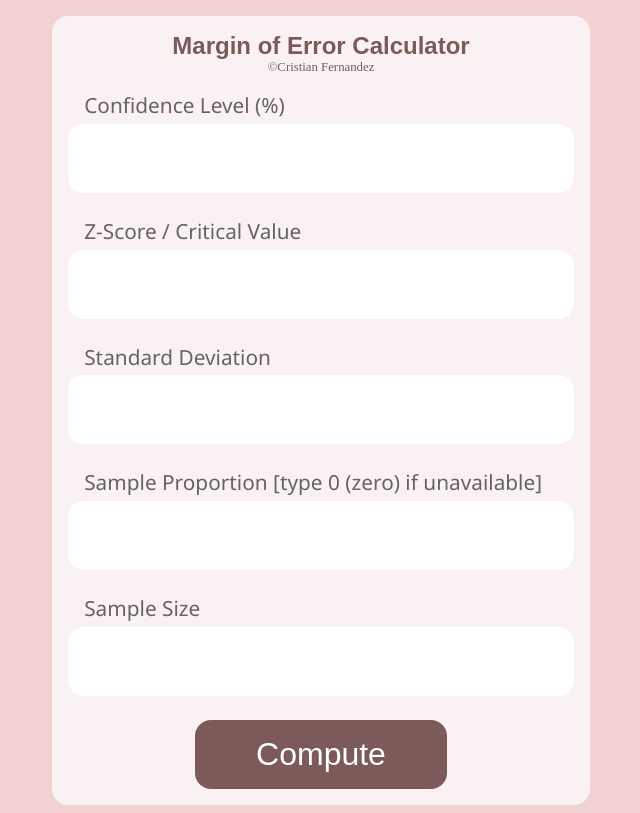
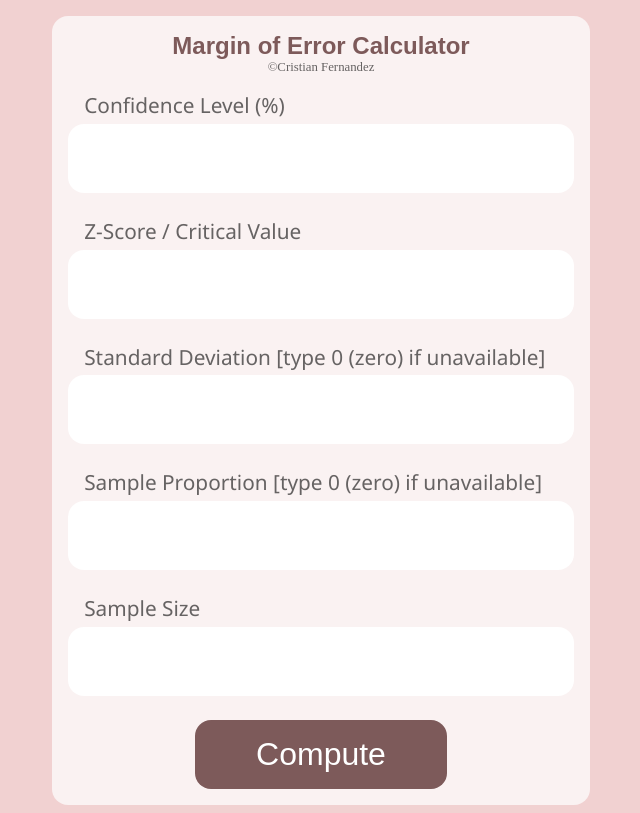
Before and after one commit to crisfrndz/moecalc, a plain HTML site: page index.html in a window 1280 px wide. Shown: the whole page, without its empty margins (319-959 px from the left). Drawn offline with Linux system fonts and the light colour scheme.

Commit message:
Update index.html

```diff
--- a/index.html
+++ b/index.html
@@ -3,7 +3,7 @@
 <head>
     <meta charset="UTF-8">
     <meta name="viewport" content="width=device-width, initial-scale=1.0">
-    <title>Document</title>
+    <title>Cris</title>
     <link rel="stylesheet" href="moe.css">
     <script src="moe.js"></script>
 </head>
@@ -16,7 +16,7 @@
             <input type="text" id="confidence" />
             <label for="z">Z-Score / Critical Value</label>
             <input type="text" id="z" />
-            <label for="s">Standard Deviation</label>
+            <label for="s">Standard Deviation [type 0 (zero) if unavailable]</label>
             <input type="text" id="s" />
             <label for="p">Sample Proportion [type 0 (zero) if unavailable]</label>
             <input type="text" id="p" />
```
